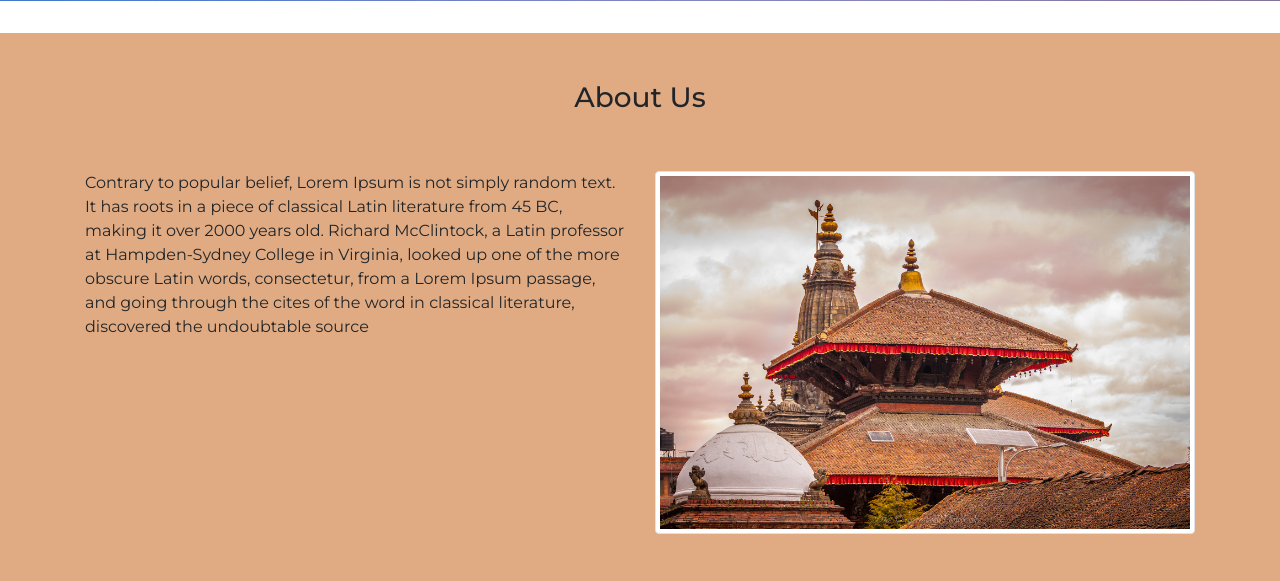
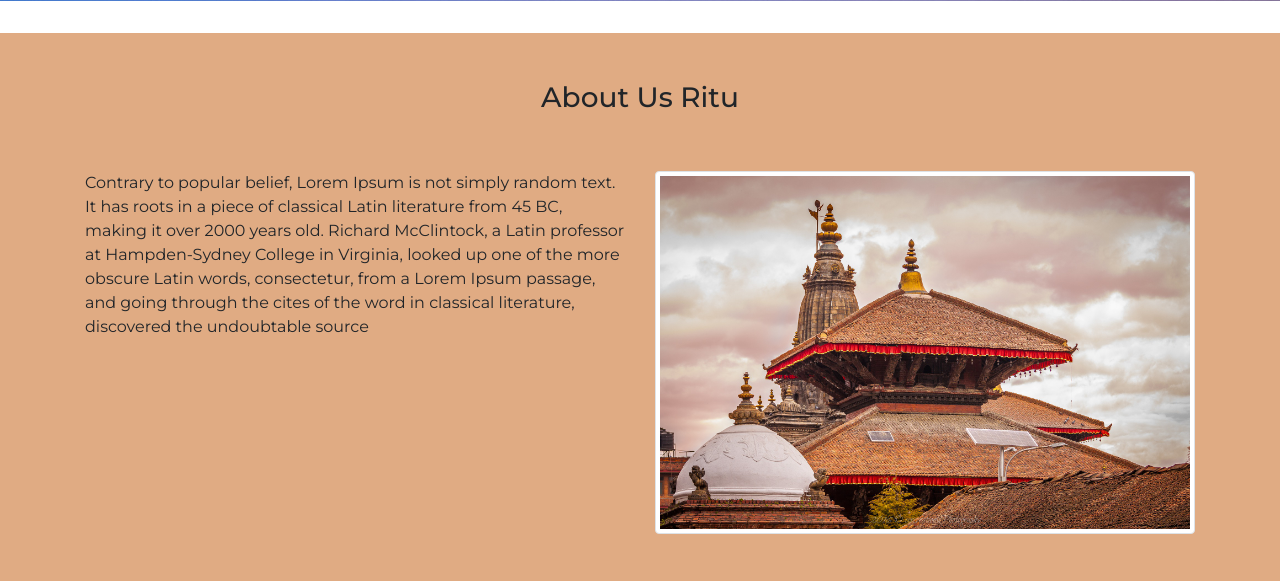
Before and after one commit to Ritu-kunwar/bootstrap, a PHP site: page / in a window 1280 px wide. Shown: the part 279-860 px from the top of the page. Run offline with PHP 8.4, Linux system fonts and the light colour scheme.

Commit message:
about us changes on ritu branch

```diff
--- a/index.php
+++ b/index.php
@@ -57,7 +57,7 @@
               <div class="row py-5 ">
               <div class="col text-center ">
 
-              <h3>About Us</h3>
+              <h3>About Us Ritu</h3>
               </div>
               </div>
          <div class="row">
```
